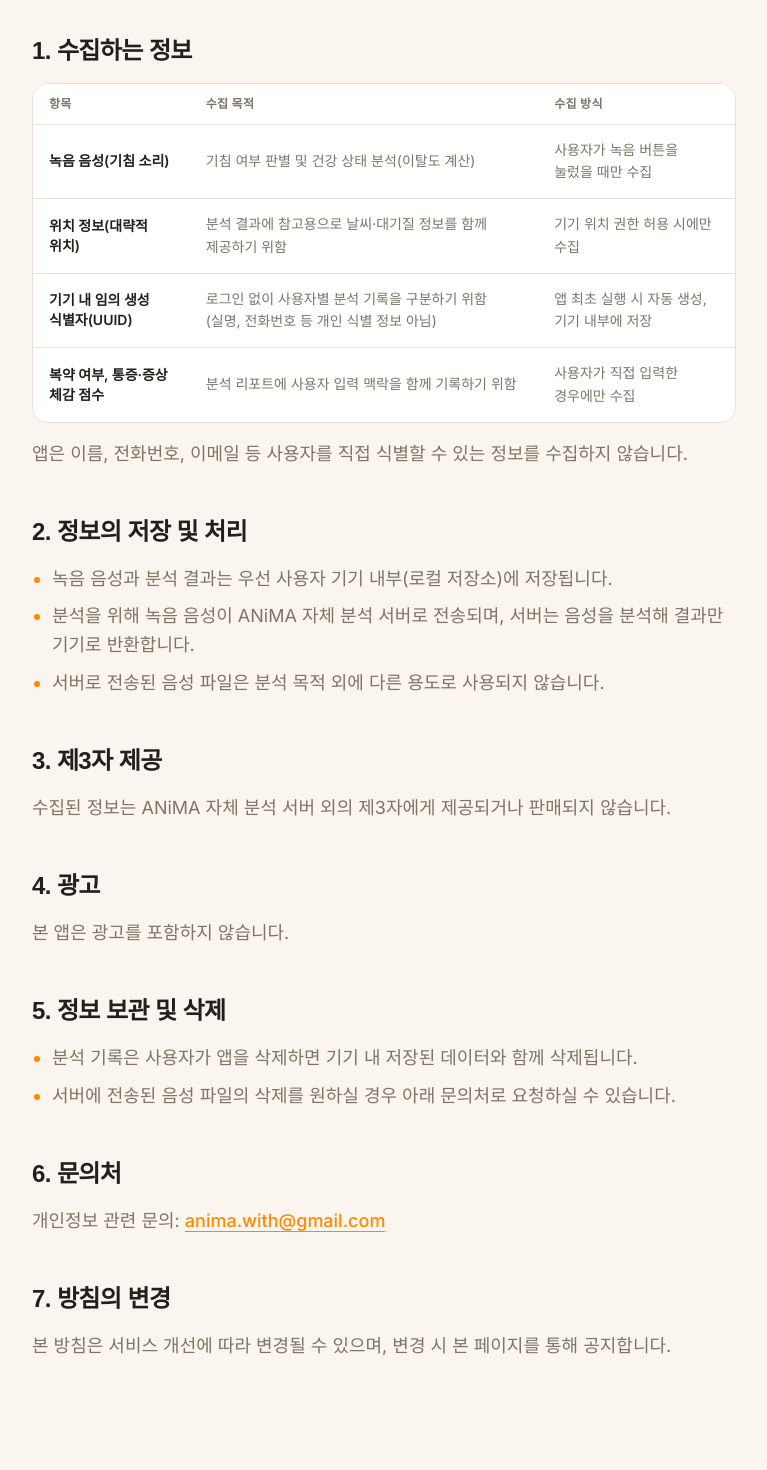
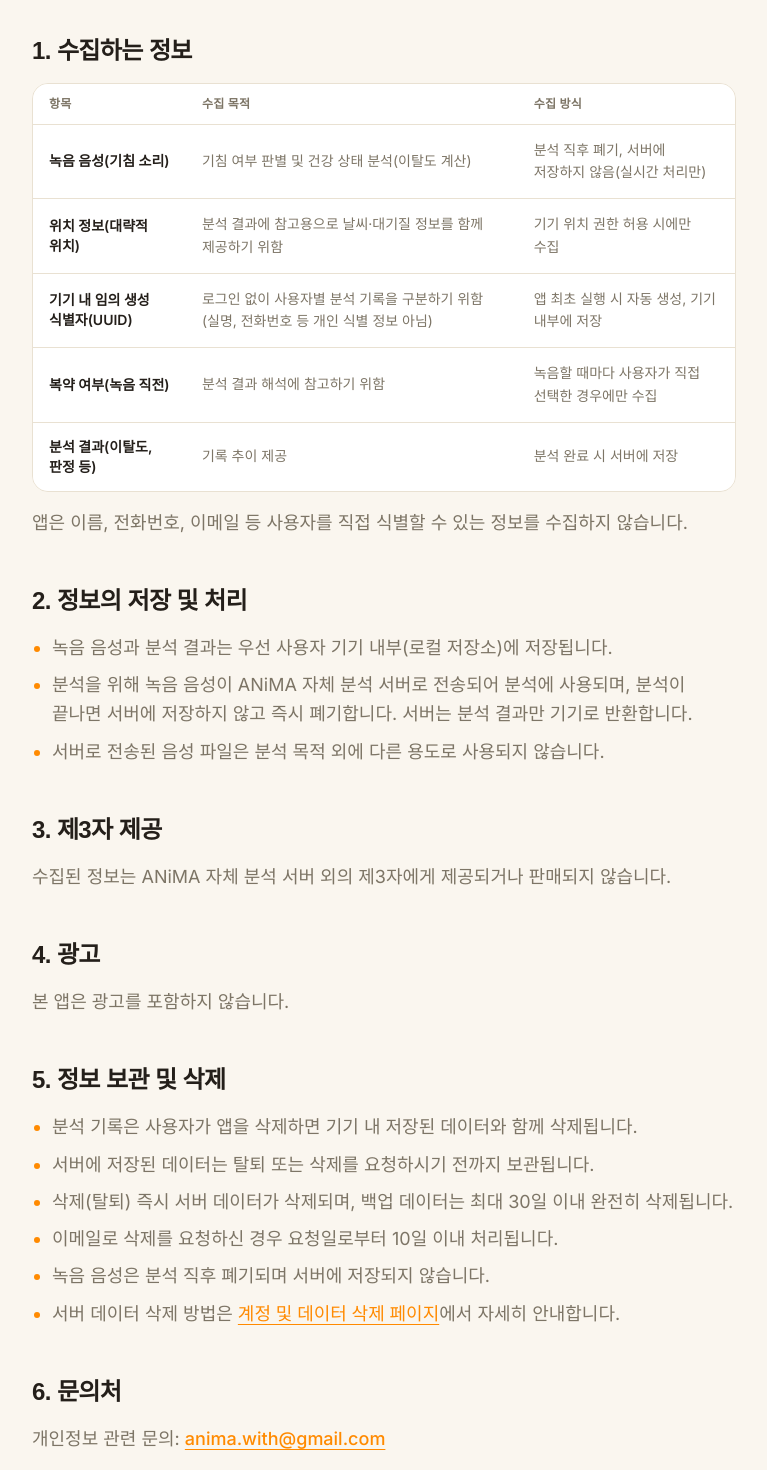
Before and after one commit to sagejeong/anima-site, a Next.js app: page /privacy in a window 1280 px wide. Shown: the part 320-1790 px from the top of the page, without its empty margins (256-1023 px from the left). Built offline with nearby package versions, Linux system fonts and the light colour scheme; no server answers; a web font is replaced by a local one.

Commit message:
개인정보처리방침 보관기간·삭제절차 명시, 계정 및 데이터 삭제 페이지 신설

```diff
--- /dev/null
+++ b/app/delete-account/page.tsx
@@ -0,0 +1,136 @@
+import type { Metadata } from "next";
+import Link from "next/link";
+import Header from "@/components/Header";
+
+export const metadata: Metadata = {
+  title: "계정 및 데이터 삭제 · ANiMA",
+  description: "ANiMA 계정과 데이터를 삭제하는 방법을 안내합니다.",
+};
+
+export default function DeleteAccountPage() {
+  return (
+    <div className="flex min-h-screen flex-1 flex-col bg-cream">
+      <Header />
+
+      <main className="flex flex-1 flex-col">
+        <div className="mx-auto w-full max-w-3xl px-5 pb-24 pt-28 sm:px-8 sm:pt-36">
+          <h1 className="text-3xl font-bold tracking-tight text-ink sm:text-4xl">
+            ANiMA 계정 및 데이터 삭제
+          </h1>
+
+          <p className="mt-8 text-pretty text-base leading-relaxed text-ink-soft sm:text-lg sm:leading-relaxed">
+            ANiMA는 로그인 계정이 있는 사용자와, 계정 없이 기기 식별자(UUID)만으로
+            이용하는 사용자 두 종류가 있습니다. 본인에게 해당하는 방법으로 삭제를
+            요청하실 수 있습니다.
+          </p>
+
+          <Section title="1. 아이디/비밀번호로 가입한 사용자">
+            <p>
+              웹사이트(animawith.cloud)에 로그인한 뒤{" "}
+              <Link
+                href="/settings"
+                className="font-medium text-primary underline underline-offset-4"
+              >
+                설정
+              </Link>
+              에서 &ldquo;계정 탈퇴&rdquo;를 눌러 직접 삭제할 수 있습니다.
+              비밀번호 확인 후 즉시 처리되며, 탈퇴하면 계정과 지금까지의 기록이
+              함께 삭제됩니다.
+            </p>
+          </Section>
+
+          <Section title="2. 계정 없이 이용하는 사용자">
+            <p>
+              로그인 계정이 없는 경우, 기기에 저장된 임의 식별자(UUID)로 본인
+              확인을 합니다.
+            </p>
+            <ul className="list-disc space-y-2 pl-5 marker:text-primary">
+              <li>
+                웹에서 이용 중이라면:{" "}
+                <Link
+                  href="/settings"
+                  className="font-medium text-primary underline underline-offset-4"
+                >
+                  설정
+                </Link>{" "}
+                화면에서 내 UUID를 확인하고 복사할 수 있습니다.
+              </li>
+              <li>앱에서 이용 중이라면: 설정 &gt; 내 정보 &gt; 내 UUID에서 확인할 수 있습니다.</li>
+            </ul>
+            <p>
+              UUID를 복사한 뒤, 아래 이메일로 &ldquo;데이터 삭제 요청&rdquo;이라는
+              제목과 함께 UUID를 보내주세요. UUID는 사용자를 실명으로 특정하지
+              않는 임의 식별자이며, 본인 확인을 위해 꼭 필요합니다.
+            </p>
+          </Section>
+
+          <Section title="삭제되는 데이터">
+            <ul className="list-disc space-y-2 pl-5 marker:text-primary">
+              <li>분석 결과(이탈도 등 측정 기록)</li>
+              <li>(계정 사용자) 아이디, 복구용 이메일, 비밀번호</li>
+            </ul>
+          </Section>
+
+          <Section title="저장하지 않는 데이터">
+            <p>녹음 음성 파일 — 분석 직후 폐기되며 서버에 저장되지 않습니다.</p>
+          </Section>
+
+          <Section title="처리 기간">
+            <ul className="list-disc space-y-2 pl-5 marker:text-primary">
+              <li>
+                삭제(탈퇴) 즉시: 서버 데이터는 즉시 삭제되며, 백업 데이터는 최대
+                30일 이내 완전히 삭제됩니다.
+              </li>
+              <li>이메일 삭제 요청: 요청일로부터 10일 이내 처리됩니다.</li>
+            </ul>
+          </Section>
+
+          <Section title="보관 기간">
+            <p>탈퇴 또는 삭제를 요청하시기 전까지 보관합니다.</p>
+          </Section>
+
+          <Section title="문의처">
+            <p>
+              개인정보 관련 문의:{" "}
+              <a
+                href="mailto:anima.with@gmail.com"
+                className="font-medium text-primary underline underline-offset-4"
+              >
+                anima.with@gmail.com
+              </a>
+            </p>
+            <p>
+              삭제 외 다른 개인정보 문의는{" "}
+              <Link
+                href="/privacy"
+                className="font-medium text-primary underline underline-offset-4"
+              >
+                개인정보처리방침
+              </Link>
+              을 참고해 주세요.
+            </p>
+          </Section>
+        </div>
+      </main>
+    </div>
+  );
+}
+
+function Section({
+  title,
+  children,
+}: {
+  title: string;
+  children: React.ReactNode;
+}) {
+  return (
+    <section className="mt-12 first:mt-10">
+      <h2 className="text-xl font-bold tracking-tight text-ink sm:text-2xl">
+        {title}
+      </h2>
+      <div className="mt-4 space-y-4 text-base leading-relaxed text-ink-soft sm:text-lg sm:leading-relaxed">
+        {children}
+      </div>
+    </section>
+  );
+}
--- a/app/privacy/page.tsx
+++ b/app/privacy/page.tsx
@@ -1,4 +1,5 @@
 import type { Metadata } from "next";
+import Link from "next/link";
 import Header from "@/components/Header";
 
 export const metadata: Metadata = {
@@ -16,7 +17,7 @@ const COLLECTED_ITEMS: readonly CollectedItem[] = [
   {
     item: "녹음 음성(기침 소리)",
     purpose: "기침 여부 판별 및 건강 상태 분석(이탈도 계산)",
-    method: "사용자가 녹음 버튼을 눌렀을 때만 수집",
+    method: "분석 직후 폐기, 서버에 저장하지 않음(실시간 처리만)",
   },
   {
     item: "위치 정보(대략적 위치)",
@@ -29,9 +30,14 @@ const COLLECTED_ITEMS: readonly CollectedItem[] = [
     method: "앱 최초 실행 시 자동 생성, 기기 내부에 저장",
   },
   {
-    item: "복약 여부, 통증·증상 체감 점수",
-    purpose: "분석 리포트에 사용자 입력 맥락을 함께 기록하기 위함",
-    method: "사용자가 직접 입력한 경우에만 수집",
+    item: "복약 여부(녹음 직전)",
+    purpose: "분석 결과 해석에 참고하기 위함",
+    method: "녹음할 때마다 사용자가 직접 선택한 경우에만 수집",
+  },
+  {
+    item: "분석 결과(이탈도, 판정 등)",
+    purpose: "기록 추이 제공",
+    method: "분석 완료 시 서버에 저장",
   },
 ];
 
@@ -45,7 +51,7 @@ export default function PrivacyPage() {
           <h1 className="text-3xl font-bold tracking-tight text-ink sm:text-4xl">
             ANiMA 개인정보처리방침
           </h1>
-          <p className="mt-3 text-sm text-ink-soft">최종 수정일: 2026년 10월 7일</p>
+          <p className="mt-3 text-sm text-ink-soft">최종 수정일: 2026년 11월 18일</p>
 
           <p className="mt-8 text-pretty text-base leading-relaxed text-ink-soft sm:text-lg sm:leading-relaxed">
             ANiMA(이하 &ldquo;앱&rdquo;)는 사용자의 기침 소리를 녹음·분석하여 건강 관리에
@@ -84,8 +90,9 @@ export default function PrivacyPage() {
             <ul className="list-disc space-y-2 pl-5 marker:text-primary">
               <li>녹음 음성과 분석 결과는 우선 사용자 기기 내부(로컬 저장소)에 저장됩니다.</li>
               <li>
-                분석을 위해 녹음 음성이 ANiMA 자체 분석 서버로 전송되며, 서버는 음성을
-                분석해 결과만 기기로 반환합니다.
+                분석을 위해 녹음 음성이 ANiMA 자체 분석 서버로 전송되어 분석에 사용되며,
+                분석이 끝나면 서버에 저장하지 않고 즉시 폐기합니다. 서버는 분석 결과만
+                기기로 반환합니다.
               </li>
               <li>서버로 전송된 음성 파일은 분석 목적 외에 다른 용도로 사용되지 않습니다.</li>
             </ul>
@@ -105,9 +112,22 @@ export default function PrivacyPage() {
           <Section number={5} title="정보 보관 및 삭제">
             <ul className="list-disc space-y-2 pl-5 marker:text-primary">
               <li>분석 기록은 사용자가 앱을 삭제하면 기기 내 저장된 데이터와 함께 삭제됩니다.</li>
+              <li>서버에 저장된 데이터는 탈퇴 또는 삭제를 요청하시기 전까지 보관됩니다.</li>
               <li>
-                서버에 전송된 음성 파일의 삭제를 원하실 경우 아래 문의처로 요청하실 수
-                있습니다.
+                삭제(탈퇴) 즉시 서버 데이터가 삭제되며, 백업 데이터는 최대 30일 이내
+                완전히 삭제됩니다.
+              </li>
+              <li>이메일로 삭제를 요청하신 경우 요청일로부터 10일 이내 처리됩니다.</li>
+              <li>녹음 음성은 분석 직후 폐기되며 서버에 저장되지 않습니다.</li>
+              <li>
+                서버 데이터 삭제 방법은{" "}
+                <Link
+                  href="/delete-account"
+                  className="font-medium text-primary underline underline-offset-4"
+                >
+                  계정 및 데이터 삭제 페이지
+                </Link>
+                에서 자세히 안내합니다.
               </li>
             </ul>
           </Section>
```
